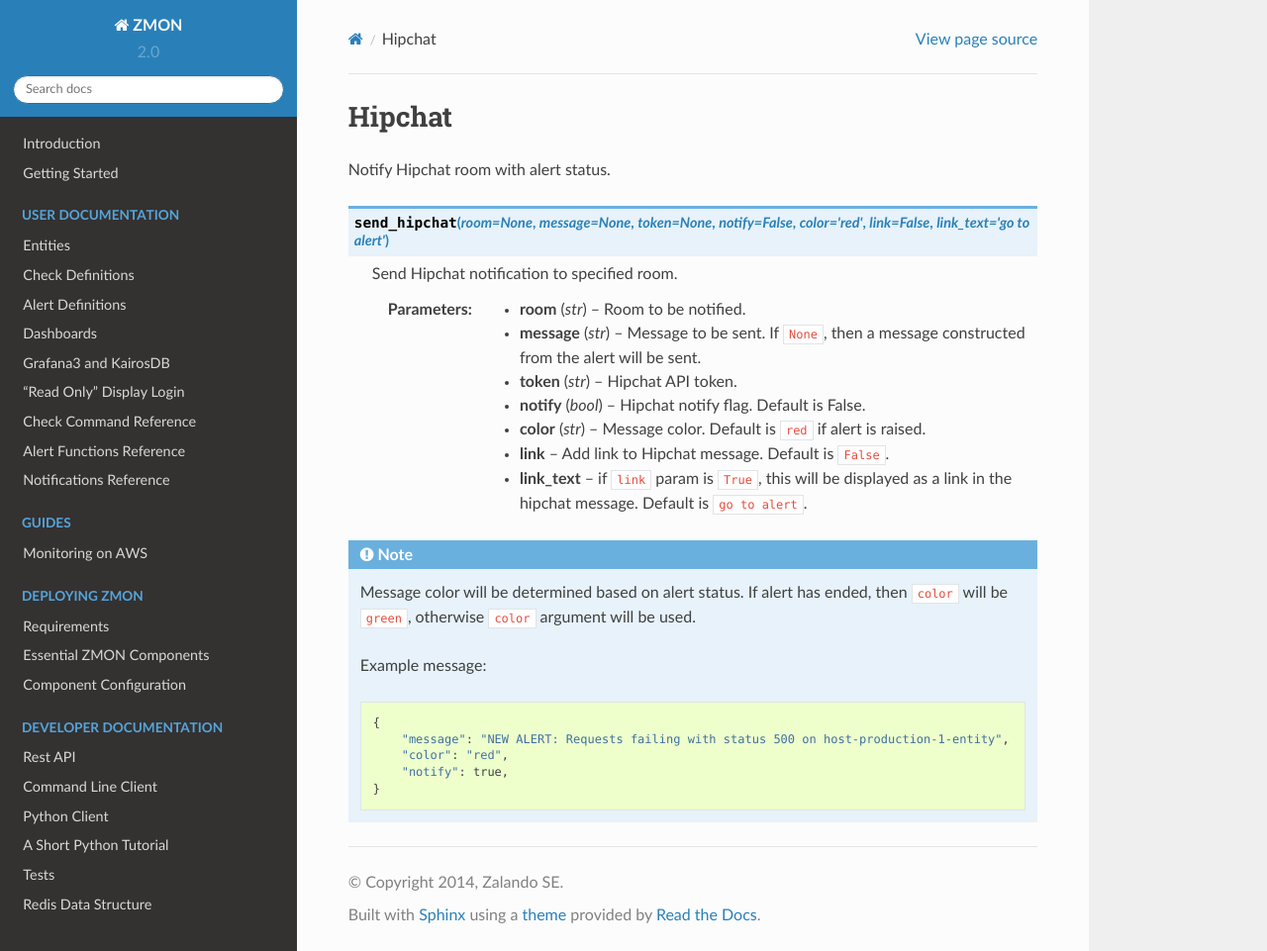
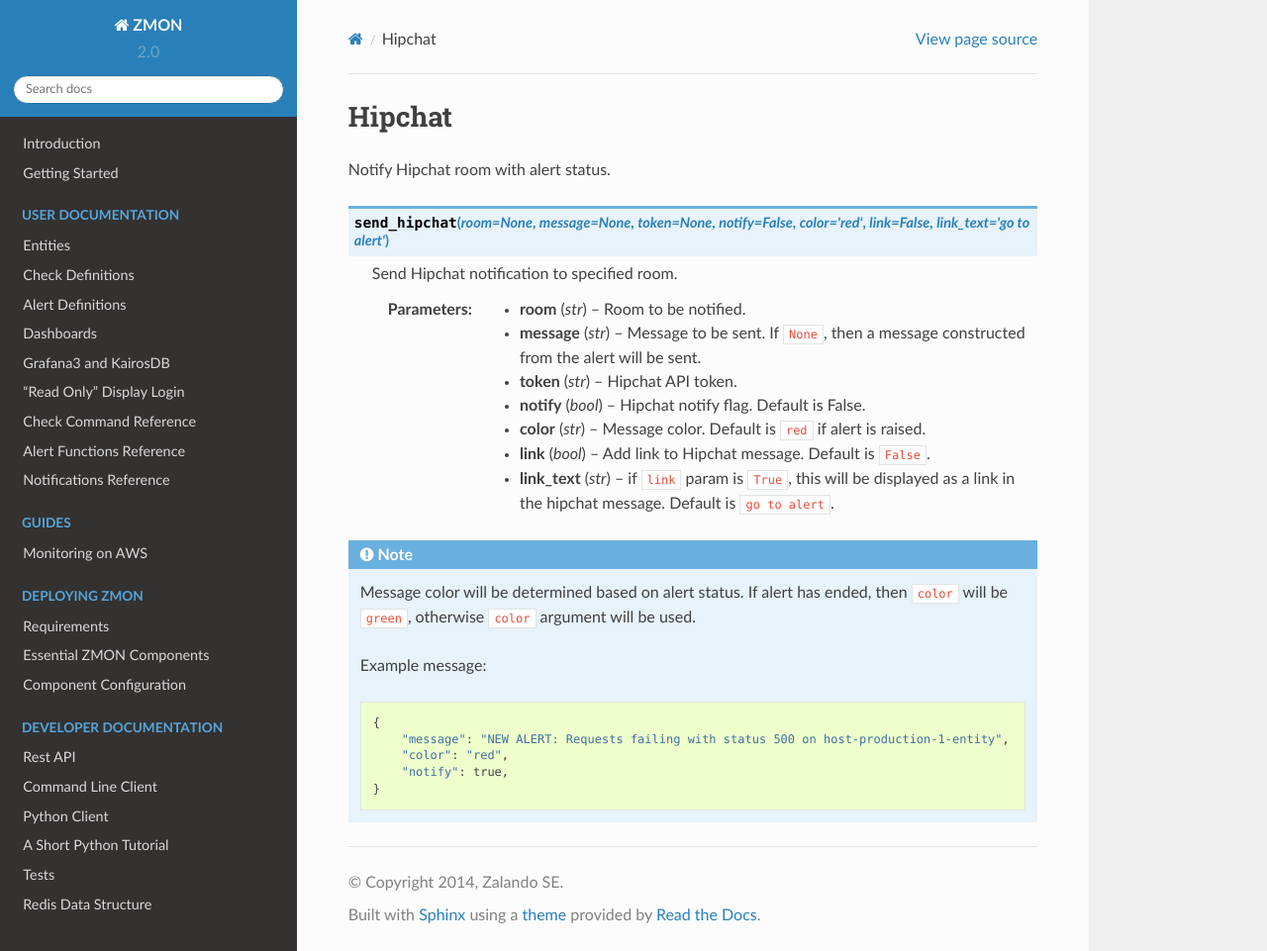
Before and after one commit to zalando-zmon/zmon-docs, a Sphinx documentation site: the page built from docs/user/notifications/hipchat.rst, in a window 1280 px wide and 961 px high. Shown: the whole window at 99% size. Built offline with Sphinx 7.4.7 and the Read the Docs theme 2.0.0, drawn with Linux system fonts in a browser that asks for light colours; some of the changed lines change nothing that is shown.

Commit message:
#265 fix syntax

```diff
--- a/docs/user/notifications/hipchat.rst
+++ b/docs/user/notifications/hipchat.rst
@@ -25,10 +25,10 @@
     :type color: str
 
     :param link: Add link to Hipchat message. Default is ``False``.
-    :type color: bool
+    :type link: bool
 
     :param link_text: if ``link`` param is ``True``, this will be displayed as a link in the hipchat message. Default is  ``go to alert``.
-    :type color: str
+    :type link_text: str
 
 .. note::
 
```
